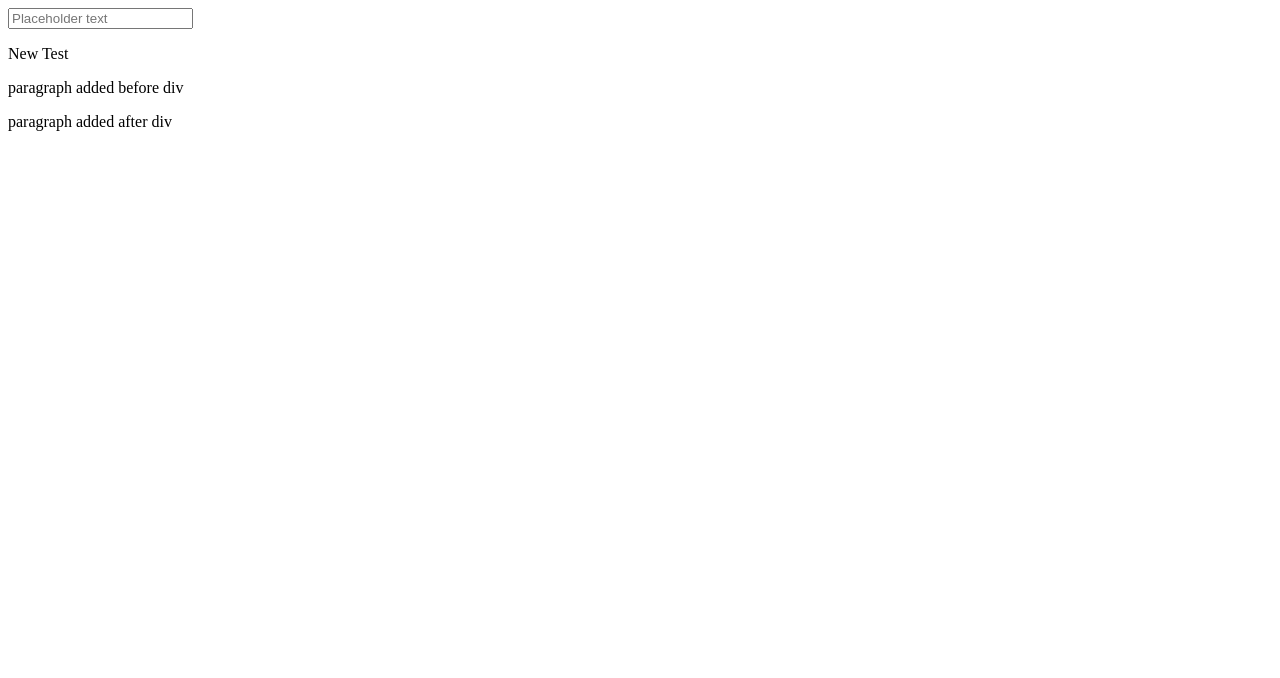
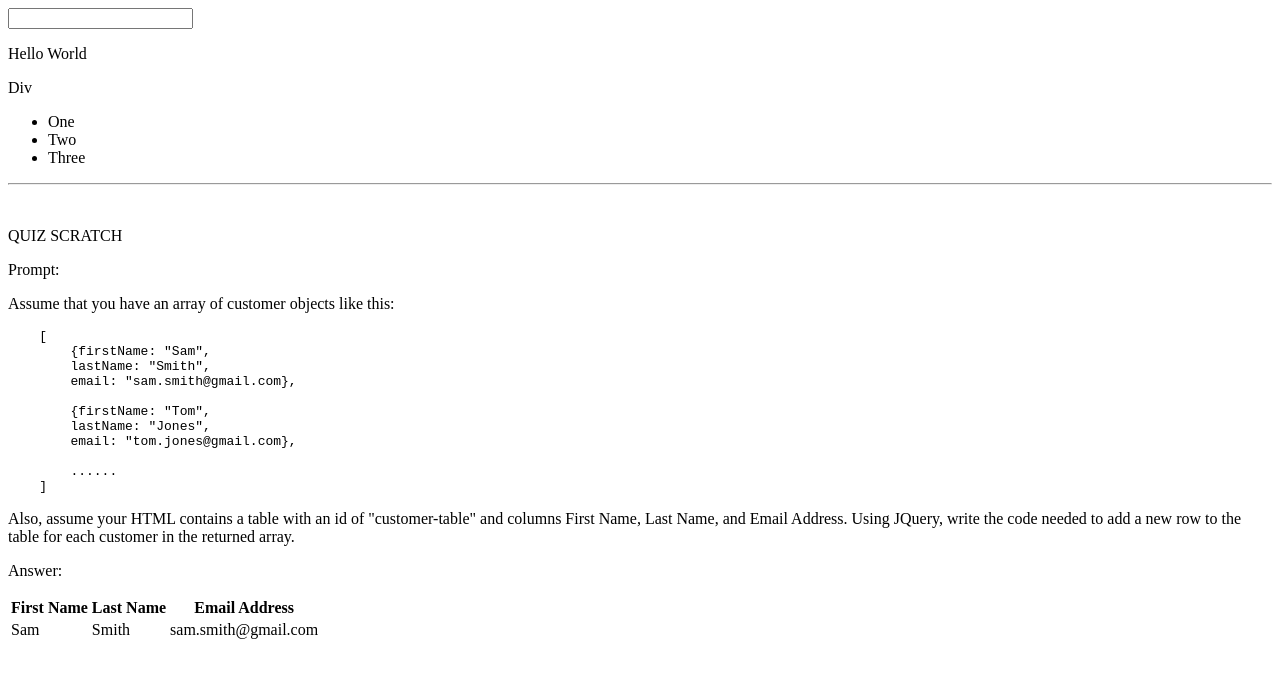
Before and after one commit to radubuc/front-end-tech, a website: page week-5/practice/index.html in a window 1280 px wide. Drawn offline with nearby package versions, Linux system fonts and the light colour scheme; no server answers.

Commit message:
Added quiz scratch for week 5

```diff
--- a/week-5/practice/app.js
+++ b/week-5/practice/app.js
@@ -1,55 +1,100 @@
 //INSTALLING JQUERY VIDEO NOTES
-console.log('INSTALLING JQUERY VIDEO NOTES');
-console.log($('body'));
+// console.log('INSTALLING JQUERY VIDEO NOTES');
+// console.log($('body'));
 
 
-//INTERACTING WITH ELEMENTS USING JQUERY VIDEO NOTES
-console.log(`\n INTERACTING WITH ELEMENTS USING JQUERY VIDEO NOTES`);
-let p = $('#test'); // $(#"test") is a substitute for document.getElementById("test")
-let div = $('.my-class');
-let ul = $('ul');
+// //INTERACTING WITH ELEMENTS USING JQUERY VIDEO NOTES
+// console.log(`\n INTERACTING WITH ELEMENTS USING JQUERY VIDEO NOTES`);
+// let p = $('#test'); // $(#"test") is a substitute for document.getElementById("test")
+// let div = $('.my-class');
+// let ul = $('ul');
 
-console.log(p);
-console.log(div);
-console.log(ul);
+// console.log(p);
+// console.log(div);
+// console.log(ul);
 
-// How to get and set HTML values and attributes
-//The next 3 lines should show "Hello World" from our paragraph tag output, then change to "New Text," then see "New Value" entered into our textbox
-console.log(p.text()); //text() is a method of #test, which is the jQuery element object
-p.text('New Test') //Blank string gets the text, passed in string sets the text
+// // How to get and set HTML values and attributes
+// //The next 3 lines should show "Hello World" from our paragraph tag output, then change to "New Text," then see "New Value" entered into our textbox
+// console.log(p.text()); //text() is a method of #test, which is the jQuery element object
+// p.text('New Test') //Blank string gets the text, passed in string sets the text
 
-// $('input').val('New Value'); //Sets value of input
+// // $('input').val('New Value'); //Sets value of input
 
-//How to access placeholder field on input -- Need to comment out line 21
-$('input').attr('placeholder', 'Placeholder text'); //Takes attribute and value of attribute
+// //How to access placeholder field on input -- Need to comment out line 21
+// $('input').attr('placeholder', 'Placeholder text'); //Takes attribute and value of attribute
 
-//How to add elements to DOM: Append(), prepend(), before(), and after().
-// Append: Adds content inside of existing element at the end
-// Prepend: Adds content inside existing element at the beginning
-// Before: Adds content outside existing element, immediately before it
-// After: Adds content outside existing element, immediately after it
-div.prepend('<p>prepended paragraph</p>');
-div.append('<p>appended paragraph</p>');
-div.before('<p>paragraph added before div</p>');
-div.after('<p>paragraph added after div</p>');
+// //How to add elements to DOM: Append(), prepend(), before(), and after().
+// // Append: Adds content inside of existing element at the end
+// // Prepend: Adds content inside existing element at the beginning
+// // Before: Adds content outside existing element, immediately before it
+// // After: Adds content outside existing element, immediately after it
+// div.prepend('<p>prepended paragraph</p>');
+// div.append('<p>appended paragraph</p>');
+// div.before('<p>paragraph added before div</p>');
+// div.after('<p>paragraph added after div</p>');
 
-//How to remove elements from DOM: Remove() and empty()
-div.empty(); //Removed everything from inside div
-ul.remove(); //Removed div itself and everything inside
+// //How to remove elements from DOM: Remove() and empty()
+// div.empty(); //Removed everything from inside div
+// ul.remove(); //Removed div itself and everything inside
 
 
-//How to hide and shoe elements in DOM: Hide() and show()
-//Task: Hide our input and set timeout to make it reappear after 3 seconds
-$('input').hide();
-setTimeout(() => $('input').show(), 2000); //Shows input again after 2000 ms (2 s)
+// //How to hide and shoe elements in DOM: Hide() and show()
+// //Task: Hide our input and set timeout to make it reappear after 3 seconds
+// $('input').hide();
+// setTimeout(() => $('input').show(), 2000); //Shows input again after 2000 ms (2 s)
 
 
-//AJAX VIDEO NOTES
-console.log(`\n AJAX VIDEO NOTES`)
-$.get('https://reqres.in/api/users/2', (data) => console.log(data)); //Gets user #2 and logs their info (think like Postman from Back End)
+// //AJAX VIDEO NOTES
+// console.log(`\n AJAX VIDEO NOTES`);
+// $.get('https://reqres.in/api/users/2', (data) => console.log(data)); //Gets user #2 and logs their info (think like Postman from Back End)
 
-$.post('https://reqres.in/api/users', { //Creates a user with the following info
-    name: 'Tommy',
-    job: 'Front End Software Developer'
+// $.post('https://reqres.in/api/users', { //Creates a user with the following info
+//     name: 'Tommy',
+//     job: 'Front End Software Developer'
 
-}, (data) => console.log(data));
+// }, (data) => console.log(data));
+
+
+//QUIZ SCRATCH
+console.log(`\n QUIZ SCRATCH`);
+
+//jQuery
+// Option 1
+//See https://www.codegrepper.com/code-examples/javascript/how+to+append+rows+in+table+using+jquery+each+function
+// $('#customer-table tr:last').after('<tr><td>Some data here</td></tr>');
+
+
+//Option 2
+// https://stackoverflow.com/questions/5317890/how-do-i-create-these-nested-dom-elements-with-jquery
+var table_id = "customer-table";
+var table_body = "table-body";
+var table_row = "table-row";
+var first_name = "f-name";
+var last_name = "l-name";
+var email_address = "email";
+
+var new_row = $("<tr>").attr("id", table_row).append(
+    $("<td>").addClass("f_name"),
+    $("<td>").addClass("l_name"),
+    $("<td>").addClass("email")
+
+);
+
+
+
+
+//Vanilla JS
+// document.getElementById('add').addEventListener('click', () => {
+//     let createdDate = new Date(); //Date task was created, set to date Create button was clicked
+//     let table = document.getElementById('list'); //References List table in index
+//     let row = table.insertRow(1); //Creates new row (0 based index, header is 0)
+//     row.setAttribute('id', `item-${id}`); //Gives ID to each new row, not incremented yet
+//     row.insertCell(0).innerHTML = document.getElementById('new-task').value; //Sets value of 1st cell in row, under Task header
+//     row.insertCell(1).innerHTML = `${createdDate.getFullYear()}-${createdDate.getMonth() + 1}-${createdDate.getDate()}`; //Sets value of 2nd cell, under Date Created header (yyyy-mm-dd because it's easier)
+//     row.insertCell(2).innerHTML = document.getElementById('new-start-date').value; //Sets value of 3rd cell, under Start Date header
+//     row.insertCell(3).innerHTML = document.getElementById('new-end-date').value; //Sets value of 4th cell, under Due Date header
+//     let actions = row.insertCell(4); //Variable created for Delete button
+//     actions.appendChild(createDeleteButton(id++)); //Beginning of delete button, see line 19. This increments ID
+//     document.getElementById('new-task').value = ''; //Clears value of task field after every click of button
+
+// });
--- a/week-5/practice/index.html
+++ b/week-5/practice/index.html
@@ -19,10 +19,51 @@
         <li>Two</li>
         <li>Three</li>
     </ul>
+    <hr />
+
+
+    <!-- QUIZ SCRATCH -->
+    <br />
+    <p>QUIZ SCRATCH</p>
+
+    <p>Prompt:</p>
+    <p>Assume that you have an array of customer objects like this:</p>
+
+    <pre>
+    [
+        {firstName: "Sam",
+        lastName: "Smith",
+        email: "sam.smith@gmail.com},
+
+        {firstName: "Tom",
+        lastName: "Jones",
+        email: "tom.jones@gmail.com},
+
+        ......
+    ]</pre>
+
+    <p>Also, assume your HTML contains a table with an id of "customer-table" and columns First Name, Last Name, and Email Address. Using JQuery, write the code needed to add a new row to the table for each customer in the returned array.</p>
+
+    <p>Answer:</p>
+    <table id="customer-table">
+        <tbody id="table-body">
+            <tr>
+                <th>First Name</th>
+                <th>Last Name</th>
+                <th>Email Address</th>
+            </tr>
+            <tr class="table-row">
+                <td class="f-name">Sam</td>
+                <td class="l-name">Smith</td>
+                <td class="email">sam.smith@gmail.com</td>
+            </tr>
+        </tbody>
+    </table>
 
 
 
 
+    <br /><br /><br /><br />
     <script src="node_modules/jquery/dist/jquery.js"></script>
     <script src="app.js"></script>
 </body>
```
Also changed, not shown: week-5/class/app.js (+16 -16 lines).
